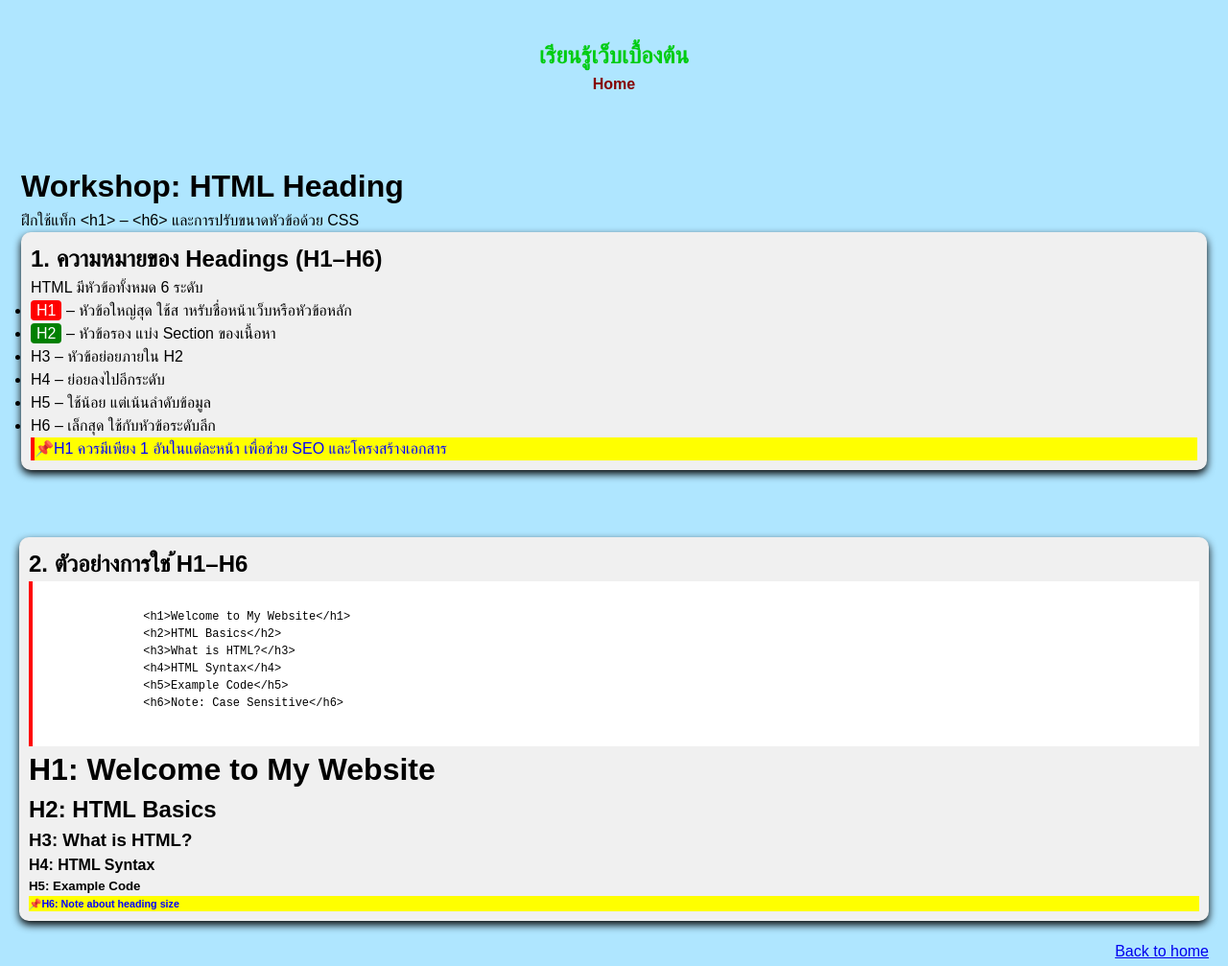
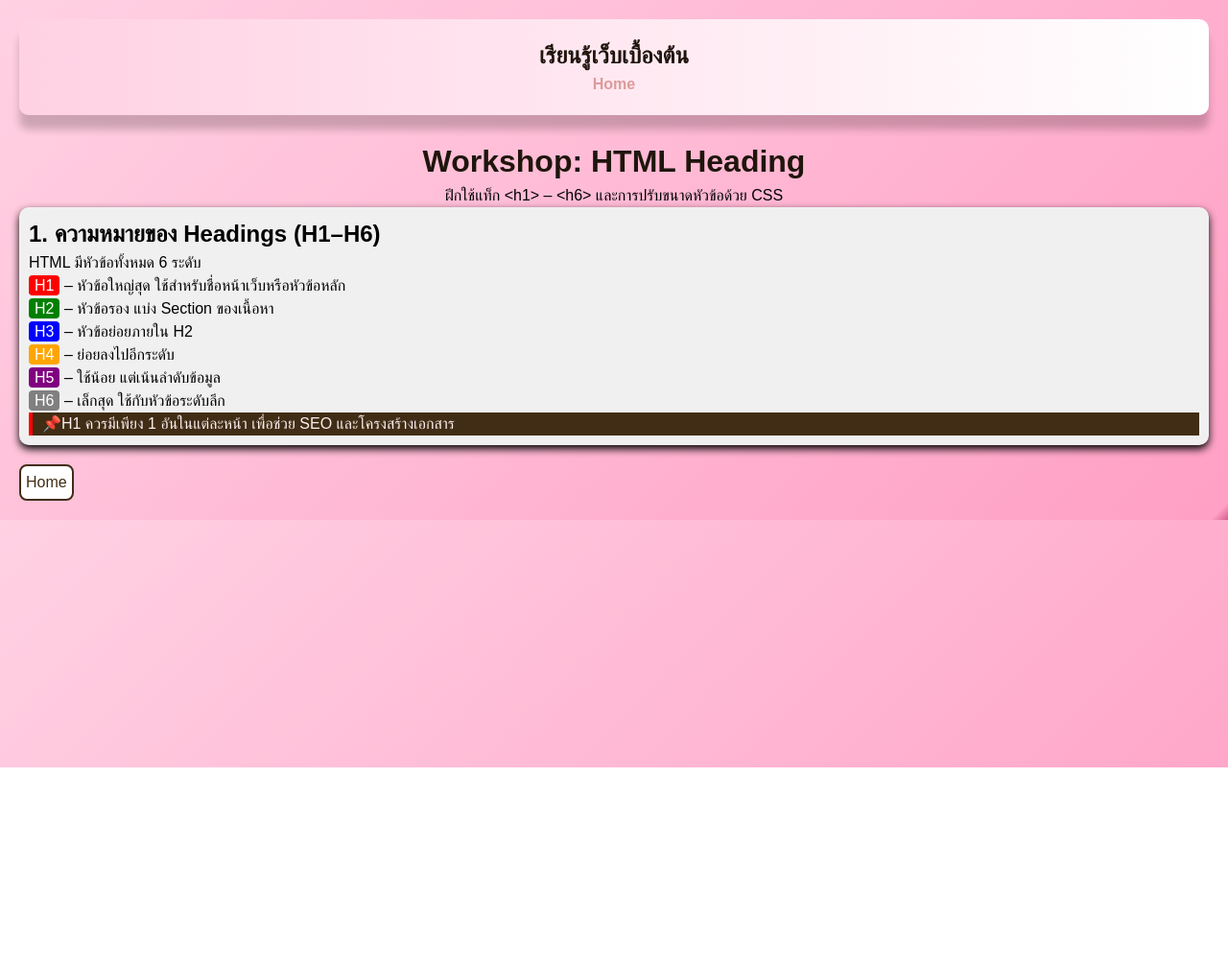
Before and after one commit to 684259001/7151202-web001, a plain HTML site: page web001-02-heading.html in a window 1280 px wide. Shown: the whole page at 96% size. After the commit the page ends 800 px from the top, so only its background shows below. Drawn offline with Linux system fonts and the light colour scheme.

Commit message:
Update web001-02-heading.html

```diff
--- a/web001-02-heading.html
+++ b/web001-02-heading.html
@@ -13,20 +13,25 @@
         }
         body {
             font-family: Arial, sana-serif;
-            background-color: rgb(175, 230, 255);
+            background: linear-gradient(135deg, #FFD1E3 0%, #ffa0c4 99%, #d4608d 100%);
             margin: 20px;
             line-height: 1.5;
+            family-font: Arial, Helvetica, sans-serif;
+
         }
         .header {
-            background-color: linear-gradient(to right,blue, white);
+            background: linear-gradient(to right,#FFD1E3, #FFF);
             text-align: center;
+            border-radius: 10px; /*ทำให้กล่องข้อความน่ารักมากขึ้น*/
             padding: 20px;
-            color: rgb(0, 204, 17);
+            color: #1F150C;
+            box-shadow: 0 15px 8px rgba(0, 0, 0, 0.2); /* เพิ่มเงา */
         }
         .header a {
-            color: rgb(133, 0, 0);
+            color: #DC9B9B;
             text-decoration: none;
             font-weight: bold;
+
         }
 
         .container {
@@ -34,13 +39,11 @@
             margin: 0 auto;
         }
         .hero {
-            padding: 50px 2px;
+            padding: 20px;
         }
 
         .text-title {
-            color:rgb(119, 7, 7);
-            font-size: 24px;
-
+            color:#1F150C;
            /* text-align: center;*/
         }
         .text-center {
@@ -62,73 +65,71 @@
         }
         .h1-lable {background-color: red;}
         .h2-lable {background-color: green;}
+        .h3-lable {background-color: blue;}
+        .h4-lable {background-color: orange;}
+        .h5-lable {background-color: purple;}
+        .h6-lable {background-color: gray;}
 
         pre {
-            background-color: white;
-            border-left: 4px solid red;
+            background-color: #DCCFC0;
+            border-left: 4px solid #412D15;
             padding-top: 10px;
             font-size: 12px;
         }
         .note {
-            color: blue;
-            background-color: yellow;
+            color: #FBEFEF;
+            background-color: #412D15;
         }
         .note::before {
             content: "📌";
         }
+        a {
+            color: #412D15;
+            text-decoration: none;
+        }
+       .back-home {
+            display: inline-block;
+            background-color: #ffffff;
+            color: #412D15;
+            padding: 5px;
+            border: 2px solid #412D15;
+            border-radius: 8px;
+            text-decoration: none;
+}
 
+        .back-home:hover {
+            background-color: #412D15;
+            color: white;
+        }
 
     </style>
 </head>
 <body>
     <section class="header">
         <h1>เรียนรู้เว็บเบื้องต้น</h1>
-        <a href="index02.html">Home</a>
+        <a href="index03.html">Home</a>
     </section>
 
+    <br>
     <div class="container">
-        <div class="hero">
-            <h1>Workshop: HTML Heading</h1>
-            <p>ฝึกใช้แท็ก &lt;h1> – &lt;h6> และการปรับขนาดหัวข้อด้วย CSS</p>
-            <div class="card">
-                <h2>1. ความหมายของ Headings (H1–H6)</h2>
-                <p>HTML มีหัวข้อทั้งหมด 6 ระดับ</p>
-                <ul>
-                    <li><span class="lable h1-lable">H1</span> – หัวข้อใหญ่สุด ใช้ส าหรับชื่อหน้าเว็บหรือหัวข้อหลัก</li>
-                    <li><span class="lable h2-lable">H2</span> – หัวข้อรอง แบ่ง Section ของเนื้อหา</li>
-                    <li><span>H3</span> – หัวข้อย่อยภายใน H2</li>
-                    <li>H4 – ย่อยลงไปอีกระดับ</li>
-                    <li>H5 – ใช้น้อย แต่เน้นลำดับข้อมูล</li>
-                    <li>H6 – เล็กสุด ใช้กับหัวข้อระดับลึก</li>
-                </ul>
-                <p class="note" style="border-left: 4px solid red">H1 ควรมีเพียง 1 อันในแต่ละหน้า เพื่อช่วย SEO และโครงสร้างเอกสาร</p>
-            </div>
-        </div>
+    <h1 class="text-title text-center">Workshop: HTML Heading</h1>
+    <p class="text-center">ฝึกใช้แท็ก &lt;h1> – &lt;h6> และการปรับขนาดหัวข้อด้วย CSS</p>
+    <div class="card">
+        <h2>1. ความหมายของ Headings (H1–H6)</h2>
+        <p>HTML มีหัวข้อทั้งหมด 6 ระดับ</p>
 
+        <ul style="list-style-type: none; padding-left: 0;">
+            <li><span class="lable h1-lable">H1</span> – หัวข้อใหญ่สุด ใช้สำหรับชื่อหน้าเว็บหรือหัวข้อหลัก</li>
+            <li><span class="lable h2-lable">H2</span> – หัวข้อรอง แบ่ง Section ของเนื้อหา</li>
+            <li><span class="lable h3-lable">H3</span> – หัวข้อย่อยภายใน H2</li>
+            <li><span class="lable h4-lable">H4</span> – ย่อยลงไปอีกระดับ</li>
+            <li><span class="lable h5-lable">H5</span> – ใช้น้อย แต่เน้นลำดับข้อมูล</li>
+            <li><span class="lable h6-lable">H6</span> – เล็กสุด ใช้กับหัวข้อระดับลึก</li>
+        </ul>
 
-           <!-- Card 2: Examples -->
-        <div class="card">
-        <h2>2. ตัวอย่างการใช ้H1–H6</h2>
-         <pre>
-            <code>
-                &lt;h1&gt;Welcome to My Website&lt;/h1&gt;
-                &lt;h2&gt;HTML Basics&lt;/h2&gt;
-                &lt;h3&gt;What is HTML?&lt;/h3&gt;
-                &lt;h4&gt;HTML Syntax&lt;/h4&gt;
-                &lt;h5&gt;Example Code&lt;/h5&gt;
-                &lt;h6&gt;Note: Case Sensitive&lt;/h6&gt;
-            </code>
-        </pre>
-         <h1>H1: Welcome to My Website</h1>
-         <h2>H2: HTML Basics</h2>
-         <h3>H3: What is HTML?</h3>
-         <h4>H4: HTML Syntax</h4>
-         <h5>H5: Example Code</h5>
-         <h6 class="note">H6: Note about heading size</h6>
-        </div>
-        <a href="index02.html"><p style="text-align: right;">Back to home</p></a>
+        <p class="note" style="border-left: 4px solid red; padding-left: 10px;">H1 ควรมีเพียง 1 อันในแต่ละหน้า เพื่อช่วย SEO และโครงสร้างเอกสาร</p>
     </div>
-
-
+    <a href="index03.html" class="back-home">Home</a>
+</div>
 </body>
 </html>
```
